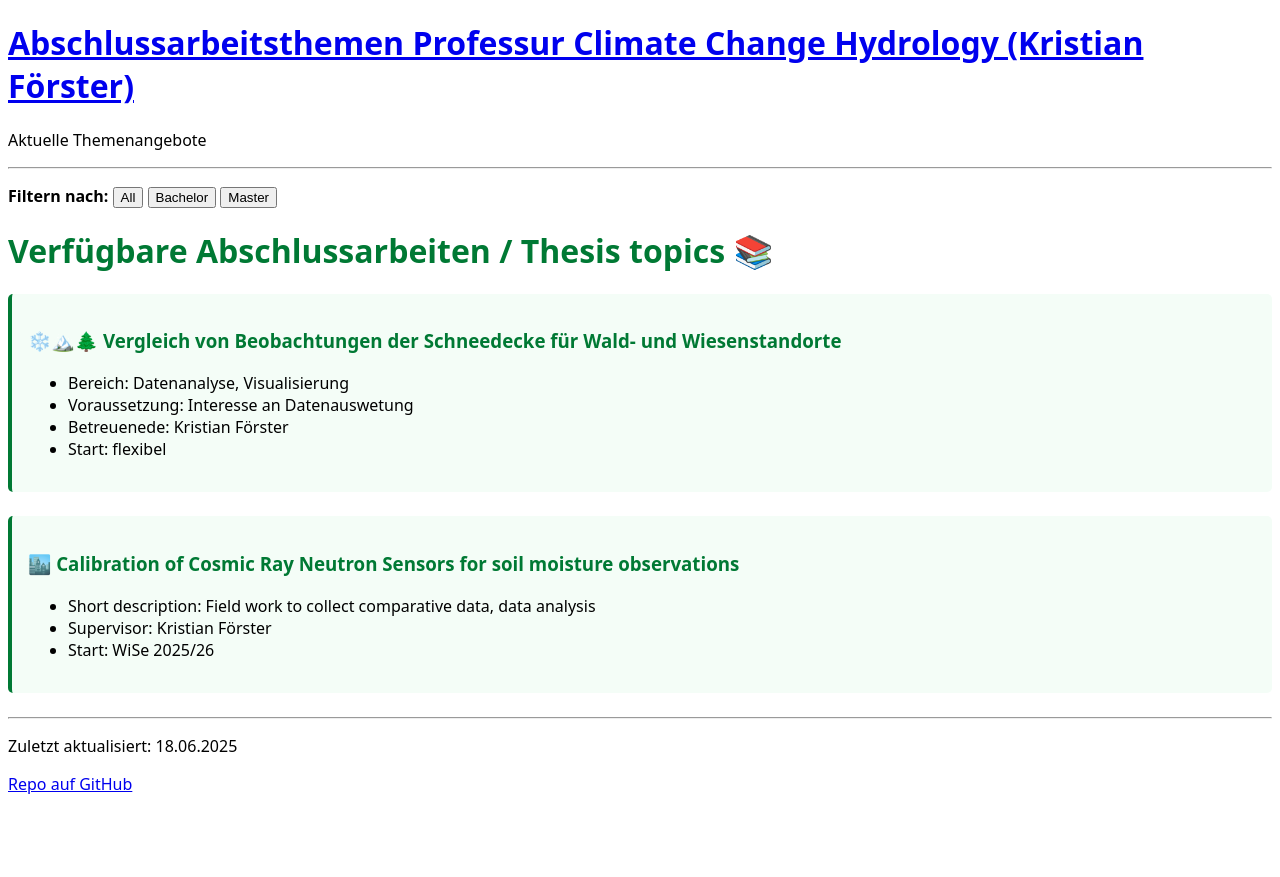
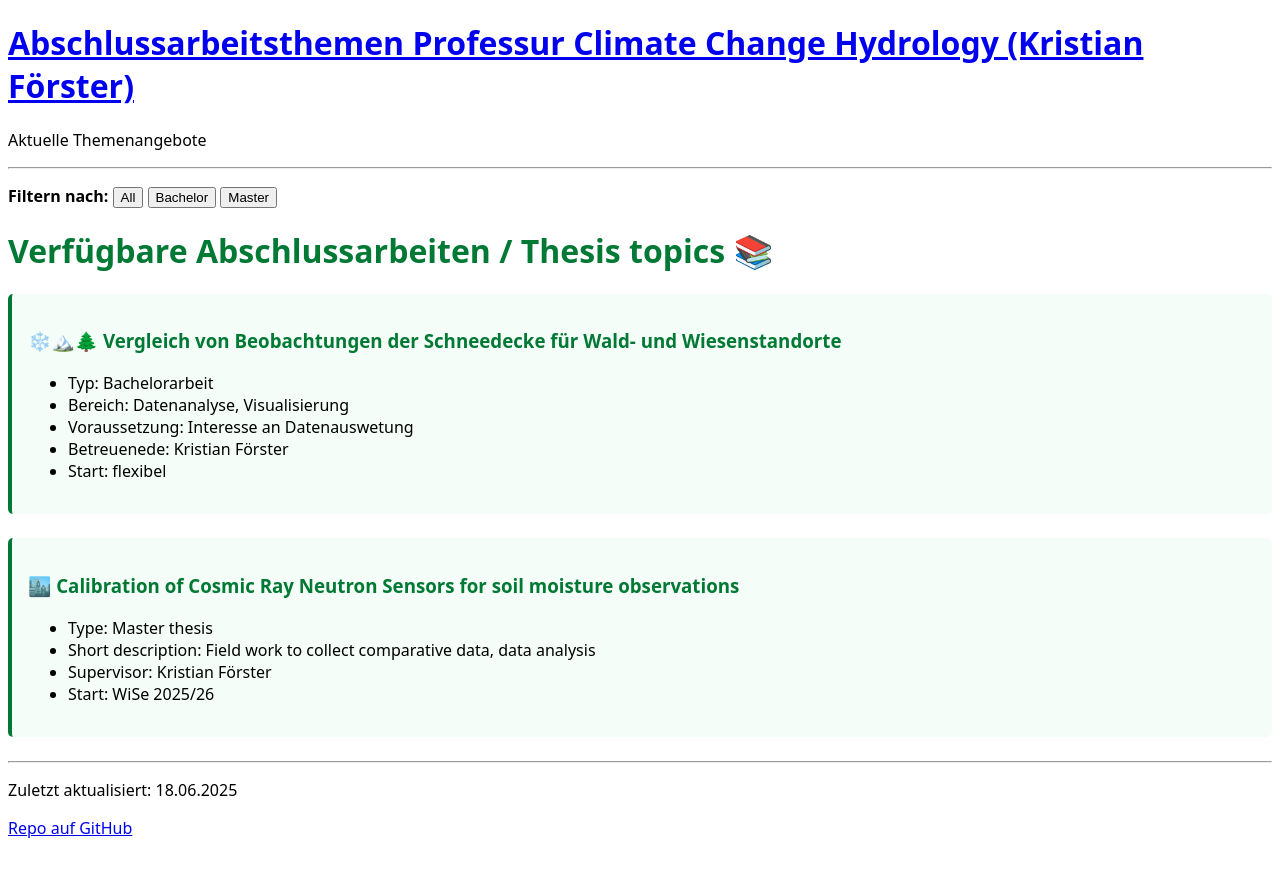
Before and after one commit to kristianfoerster/hswt-cch, a Jekyll site: the page built from index.md, in a window 1280 px wide. Shown: the top 877 px of the page. Built offline with Jekyll 4.4.1, drawn with Linux system fonts in a browser that asks for light colours; our own code applies the rules of GitHub Pages for plain Markdown files.

Commit message:
Update index.md

```diff
--- a/index.md
+++ b/index.md
@@ -24,6 +24,7 @@
 
 <div class="thema bachelor" markdown="1">
 ### ❄️🏔️🌲 Vergleich von Beobachtungen der Schneedecke für Wald- und Wiesenstandorte
+* Typ: Bachelorarbeit
 * Bereich: Datenanalyse, Visualisierung
 * Voraussetzung: Interesse an Datenauswetung
 * Betreuenede: Kristian Förster
@@ -58,6 +59,7 @@
 <div class="thema master" markdown="1">
 
 ### 🏙️ Calibration of Cosmic Ray Neutron Sensors for soil moisture observations
+* Type: Master thesis
 * Short description: Field work to collect comparative data, data analysis
 * Supervisor: Kristian Förster
 * Start: WiSe 2025/26
```
